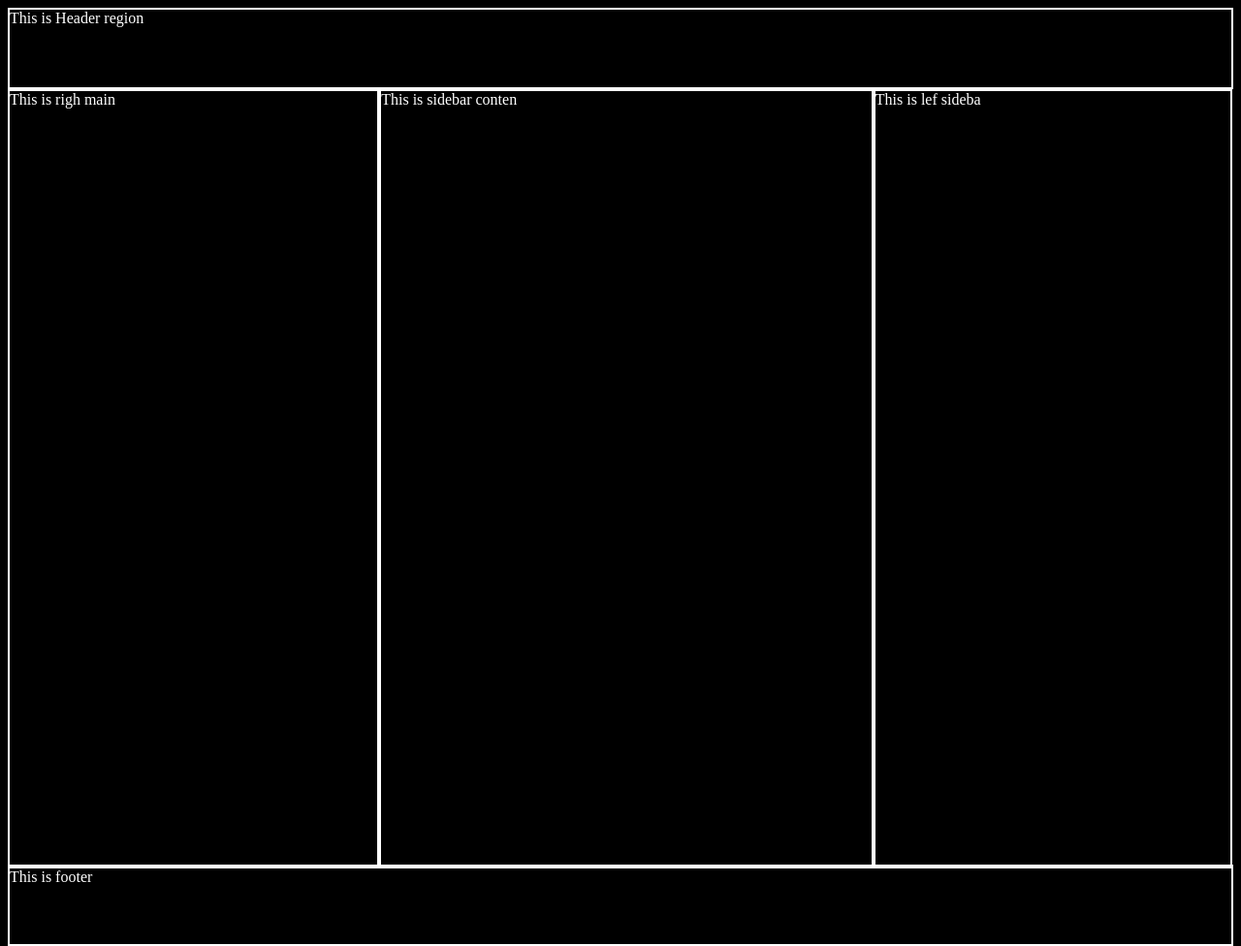
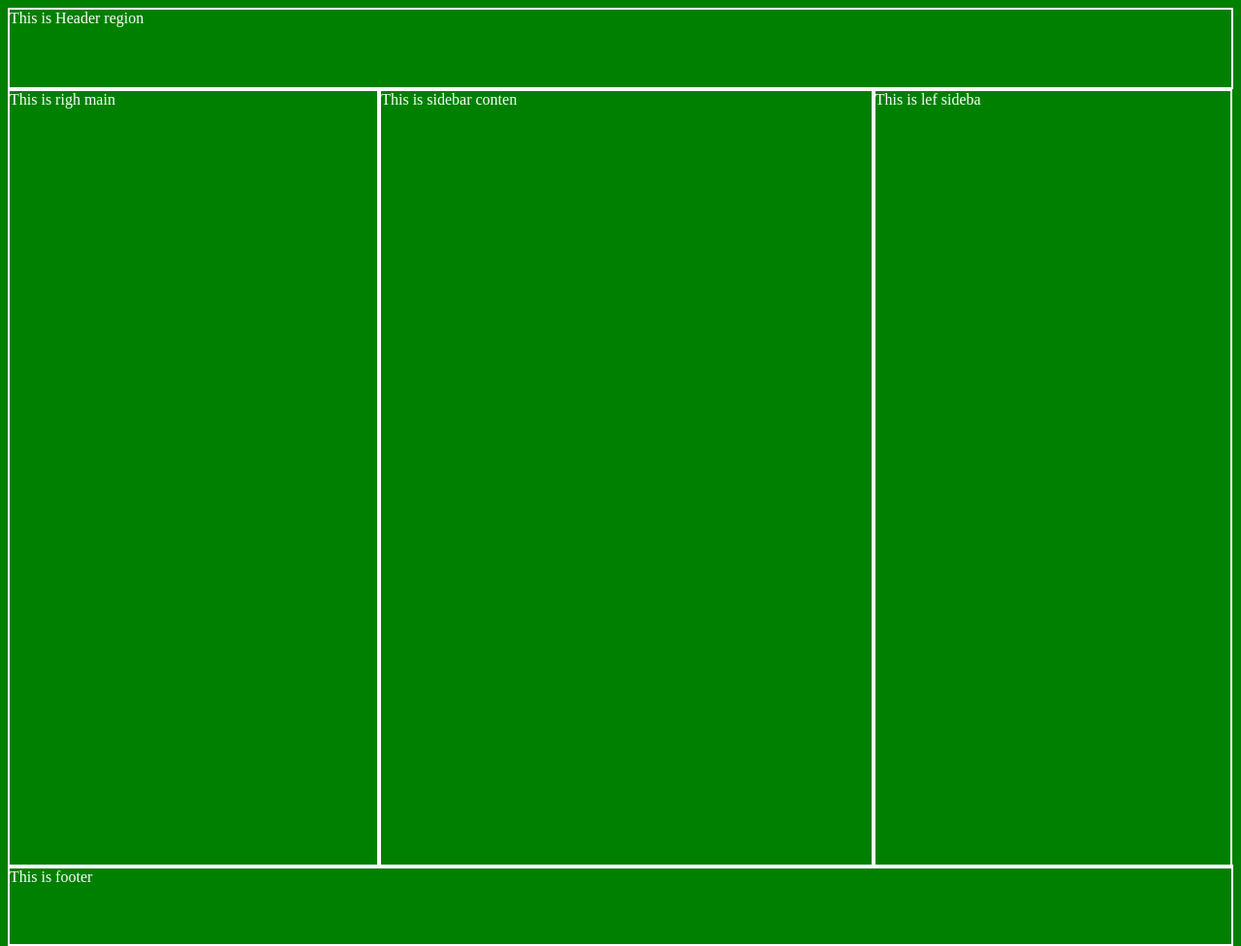
Before and after one commit to piyuesh23/collaboration_learning, a plain HTML site: page index.html in a window 1280 px wide. Shown: the whole page at 97% size. Drawn offline with Linux system fonts and the light colour scheme.

Commit message:
changed the color to green
no description

```diff
--- a/css/styles.css
+++ b/css/styles.css
@@ -1,5 +1,5 @@
 body {
-  background-color: #000;
+  background-color: #008000;
   color: #fff;
 }
 
```
